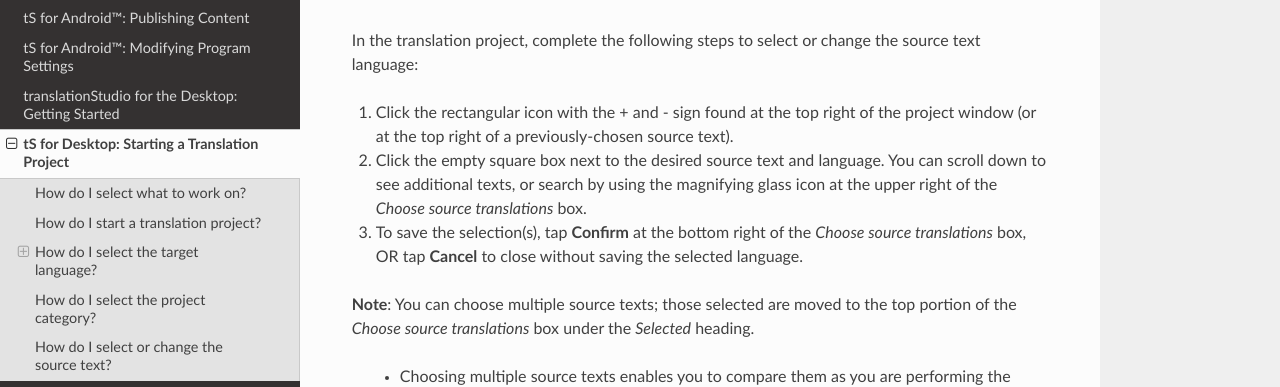
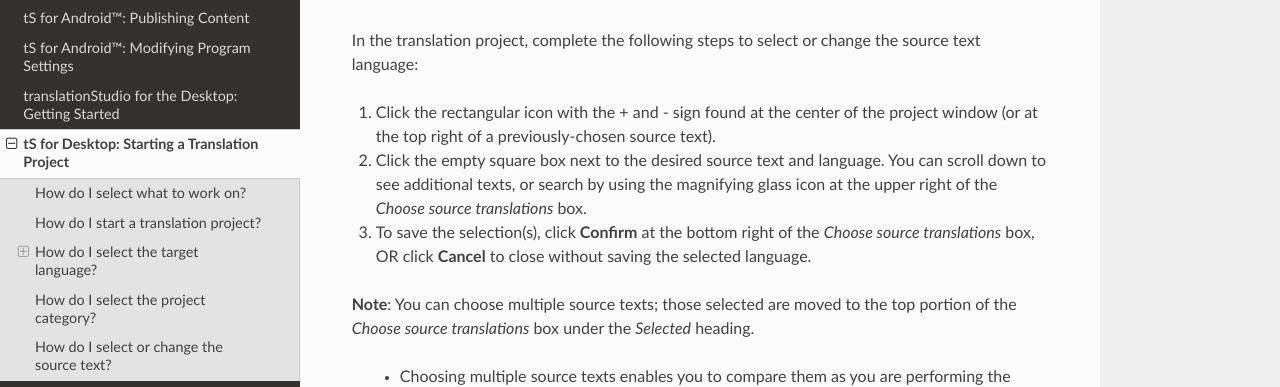
Before and after one commit to unfoldingWord-dev/translationStudio-Info, a Sphinx documentation site: the page built from docs/dStart.rst, in a window 1280 px wide and 900 px high, scrolled down 3001 px. Shown: the part 155-542 px from the top of the window. Built offline with Sphinx 7.4.7 and the Read the Docs theme 2.0.0, drawn with Linux system fonts in a browser that asks for light colours; pages that are not in the unit, such as notebooks, are missing from menus; some of the changed text lies outside the part shown.

Commit message:
Update dStart.rst

```diff
--- a/docs/dStart.rst
+++ b/docs/dStart.rst
@@ -51,7 +51,7 @@ The best way to submit a request is to send an email to help@door43.org. Another
 
 To use Feedback in the 3-dot options menu to request a new language:
 
-1. From any screen in translationStudio, tap the 3-dot icon on the left or bottom.
+1. From any screen in translationStudio, click the 3-dot icon on the left or bottom.
 
 2. In the list of options, click Feedback.
 
@@ -101,11 +101,11 @@ You can add or change source texts at any time while working in the project. You
 
 In the translation project, complete the following steps to select or change the source text language:
 
-1. Click the rectangular icon with the + and - sign  found at the top right of the project window (or at the top right of a previously-chosen source text).
+1. Click the rectangular icon with the + and - sign  found at the center of the project window (or at the top right of a previously-chosen source text).
 
 2. Click the empty square box next to the desired source text and language. You can scroll down to see additional texts, or search by using the magnifying glass icon at the upper right of the *Choose source translations* box.
 
-3. To save the selection(s), tap **Confirm** at the bottom right of the *Choose source translations* box, OR tap **Cancel** to close without saving the selected language.
+3. To save the selection(s), click **Confirm** at the bottom right of the *Choose source translations* box, OR click **Cancel** to close without saving the selected language.
 
 **Note**: You can choose multiple source texts; those selected are moved to the top portion of the *Choose source translations* box under the *Selected* heading.
 
```
